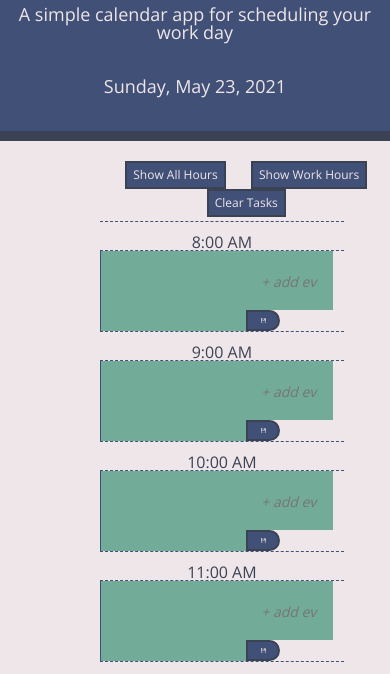
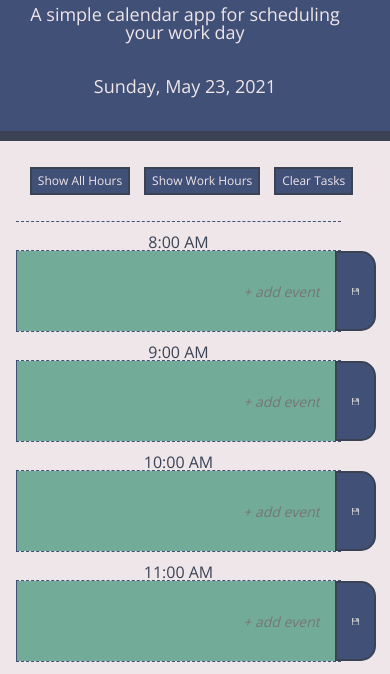
Before and after one commit to merewall/Wk5-DayPlanner, a plain HTML site: page index.html in a window 390 px wide. Shown: the part 133-807 px from the top of the page. Drawn offline with nearby package versions, Linux system fonts and the light colour scheme.

Commit message:
Additional responsive design for small cell phones

```diff
--- a/Assets/CSS/style.css
+++ b/Assets/CSS/style.css
@@ -18,7 +18,7 @@ body {
 }
 
 /* changing container width to 75% of page */
-.custom-container {
+.schedule-container, .custom-container {
   width: 75%
 }
 
@@ -189,7 +189,7 @@ input:focus {
   }
 
   /* Additional margin on the left of the page */
-  .custom-container {
+  .schedule-container, .custom-container {
     margin-left: 100px;
   }
 
@@ -200,7 +200,7 @@ input:focus {
   }
   }
 
-  /* Responsive layout for phones */
+  /* Responsive layout for smaller devices */
 @media screen and (max-width: 576px) {
   /* Decrease option buttons font size */
 .optionBtn {
@@ -222,3 +222,25 @@ input::placeholder, .saved-task {
   font-size: 14px;
 }
 }
+
+/* Additional Responsive layout for smaller cell phones */
+@media screen and (max-width: 450px) {
+
+  /* Span planner to width of viewport and center with left margin */
+.schedule-container {
+  width: 100vw;
+  margin: 0px 0px 0px 16px;
+}
+
+/* Adjust span of option buttons container */
+.custom-container {
+  width: 90vw;
+  margin: 0px 0px 0px 16px;
+}
+
+/* Shift jumbotron contents to the left */
+.jumbotron p {
+  margin-right: 20px;
+}
+
+}
--- a/index.html
+++ b/index.html
@@ -44,7 +44,7 @@
       </div>
     </div>
     <!-- Flex container to display the day planner elements -->
-    <div class="container custom-container schedule-container">
+    <div class="container schedule-container">
       <!-- Timeblocks go here -->
       <!-- 1am time block -->
       <div class="row notWork">
```
